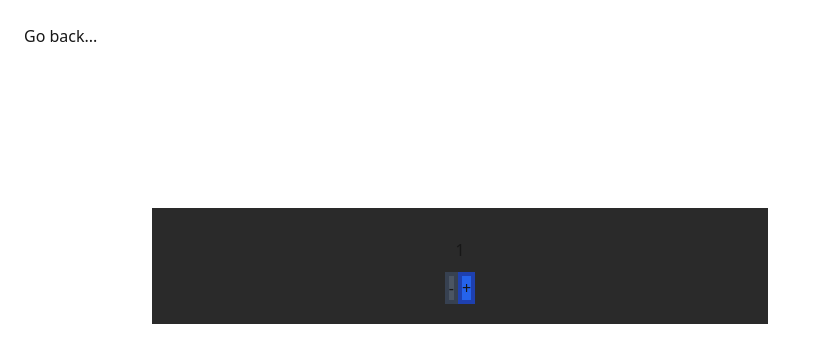
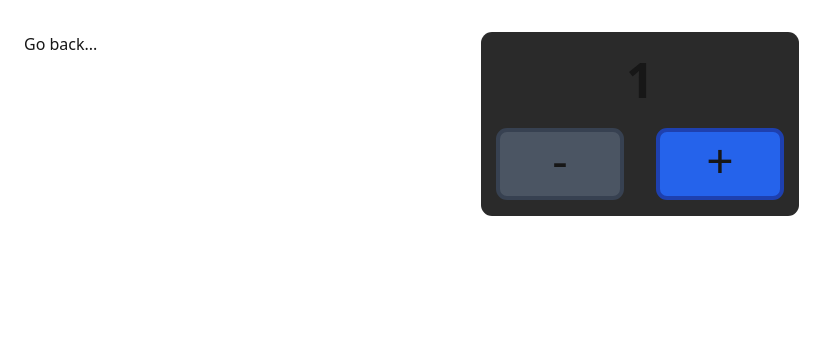
Before and after one commit to FlawlessCasual17/cprg306-assignments, a Next.js app: page /week-4 in a window 1280 px wide. Shown: the top 362 px of the page, without its empty margins (0-837 px from the left). Built offline with nearby package versions, Linux system fonts and the light colour scheme.

Commit message:
Update code for `week-4` again
Signed-off-by: FlawlessCasual17 <07e5297d5b@c0x0.com>

```diff
--- a/app/week-4/page.js
+++ b/app/week-4/page.js
@@ -1,4 +1,4 @@
-"use client"
+'use client'
 import Link from 'next/link'
 import { useState } from 'react'
 import './styles.css'
@@ -13,17 +13,29 @@ export default function Page() {
     const decrement = () => setCount(count - 1)
 
     return <main className='m-6'>
-        <Link href='../'>Go back...</Link>
-        <div className='box size-1/2 p-5 text-center'>
-            <div className='huge p-2.5'>
-                {/* If "count" is greater than 20 or more, the value will be 20. */}
-                {/* If the value of "count" is inclusively between 1 and 19, the value will be itself. */}
-                {/* If "count" is less than 1, the value will be 1. */}
+        <Link className='absolute' href='../'>Go back...</Link>
+        <div className='box text-center'>
+            <div className='huge p-2.5 rounded'>
+                {/* If 'count' is greater than 20 or more, the value will be 20. */}
+                {/* If the value of 'count' is inclusively between 1 and 19, the value will be itself. */}
+                {/* If 'count' is less than 1, the value will be 1. */}
                 {count = count < 20 ? (count > 1 ? count : 1) : 20}
             </div>
             <div className='buttons'>
-                <button className='border-4 bg-gray-600 border-gray-700' onClick={decrement}>-</button>
-                <button className='border-4 bg-blue-600 border-blue-800' onClick={increment}>+</button>
+                <button
+                    className={ 'border-4 bg-gray-600 border-gray-700 ' +
+                        'hover:bg-gray-500 hover:border-gray-600' }
+                    onClick={decrement}
+                >
+                    -
+                </button>
+                <button
+                    className={ 'border-4 bg-blue-600 border-blue-800 ' +
+                        'hover:bg-blue-500 hover:border-blue-700' }
+                    onClick={increment}
+                >
+                    +
+                </button>
             </div>
         </div>
     </main>
--- a/app/week-4/styles.css
+++ b/app/week-4/styles.css
@@ -1,10 +1,45 @@
 .box {
-    background-color : #2a2a2a;
-    margin-left: 10vw;
-    margin-top: 10rem
+    display: flex;
+    background-color: #2a2a2a;
+    border-radius: 11px;
+    width: 19.9rem;
+    height: 11.5rem;
+    align-items: center;
+    flex-direction: column;
+    background-size: 12px;
+    position: relative;
+    overflow: hidden;
+    white-space: nowrap;
+    place-content: center;
+    margin: 2rem auto
 }
 
-h2 {
-    font-size: 1.57rem;
-    font-weight: bold
+.huge {
+    position: relative;
+    display: flex;
+    justify-content: center;
+    align-items: center;
+    font-size: 3rem;
+    font-weight: bold;
+    padding: 3rem;
+    height: 5rem
 }
+
+.buttons {
+    display: flex;
+    justify-content: center;
+    line-height: 1.5rem;
+    margin-top: 1rem;
+}
+
+.buttons > button {
+    position: relative;
+    bottom: 1rem;
+    margin: auto 1rem;
+    width: 8rem;
+    height: auto;
+    font-size: 3rem;
+    border-radius: 11px;
+    padding: 1rem 1rem 1.5rem;
+    transition: background-color 0.356s ease
+}
```
